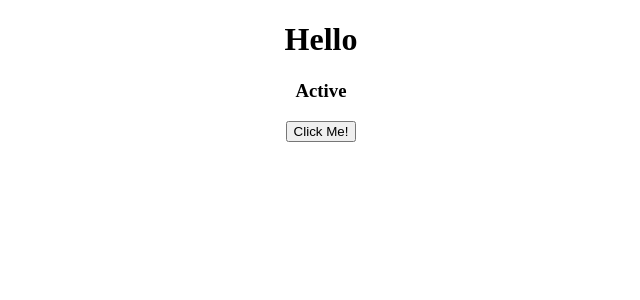
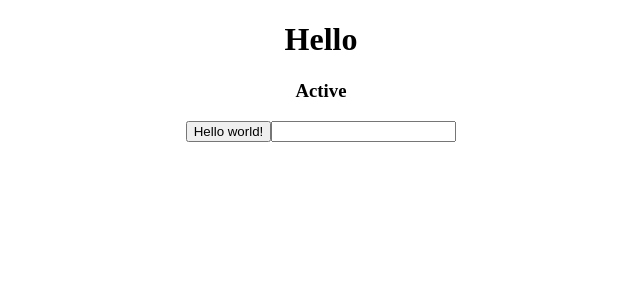
Before and after one commit to puscasurazvan/typescript-react-hooks, a React (Create React App) app: page / in a window 1280 px wide. Shown: the top 300 px of the page, without its empty margins (319-959 px from the left). Built offline with nearby package versions, Linux system fonts and the light colour scheme.

Commit message:
add input

```diff
--- a/src/App.tsx
+++ b/src/App.tsx
@@ -1,17 +1,23 @@
-import React from 'react';
-import './App.css';
+import React from 'react'
+import './App.css'
+
 import Header from './components/Header'
 import Button from './components/Button'
+import Input from './components/Input'
 
 const App: React.FC = () => {
   return (
     <div className="App">
       <Header title='Hello' />
-      <Button onClick={(value) => {
-        console.log(value)
-      }} />
+      <Button onClick={(event) => {
+        event.preventDefault()
+        console.log(event)
+      }}>
+        Hello world!
+      </Button>
+      <Input />
     </div>
-  );
+  )
 }
 
-export default App;
+export default App
--- a/src/components/Button.tsx
+++ b/src/components/Button.tsx
@@ -1,13 +1,13 @@
 import React from 'react'
 
 type Props = {
-  onClick: (text: string) => void //function with string param
+  onClick: (event: React.MouseEvent<HTMLButtonElement>) => void
 }
 
-const Button = ({ onClick}: Props) => {
+const Button: React.FC<Props> = ({ onClick, children }) => {
   return (
-    <button onClick={() => onClick('Hi')}>
-      Click Me!
+    <button onClick={onClick}>
+      {children}
     </button>
   )
 }
--- /dev/null
+++ b/src/components/Input.tsx
@@ -0,0 +1,12 @@
+import React, { useState, useRef } from 'react'
+
+const Input = () => {
+  const [name, setName] = useState('')
+  const ref = useRef<HTMLInputElement>(null!)
+
+  return (
+    <input ref={ref} value={name} onChange={event => setName(event.target.value)} />
+  )
+}
+
+export default Input
```
